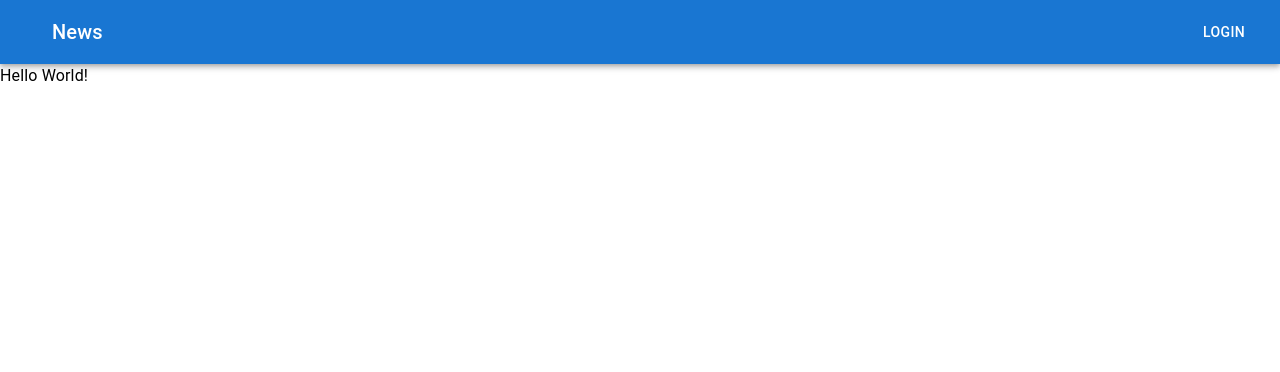
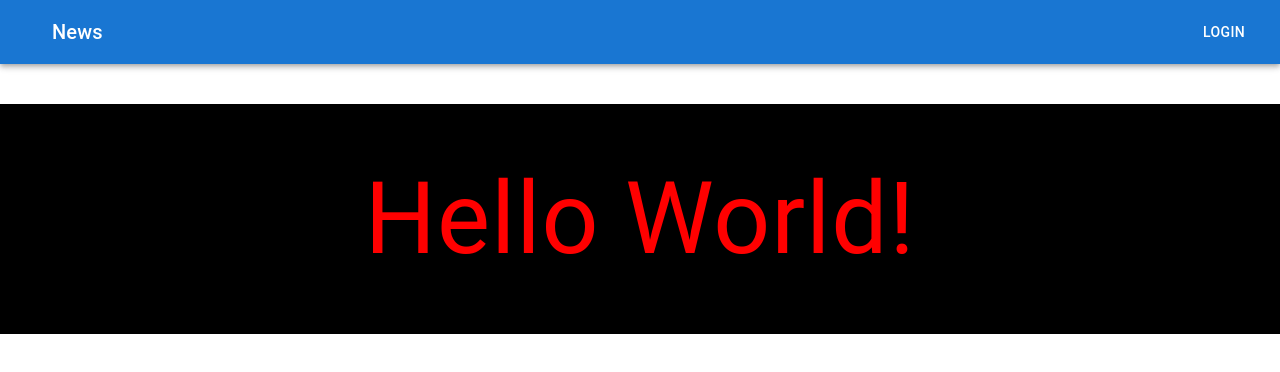
Before and after one commit to yusei53/mui-practice, a Next.js app: page /yuse in a window 1280 px wide. Shown: the top 372 px of the page. Built offline with nearby package versions, Linux system fonts and the light colour scheme.

Commit message:
cssを書いてみた

```diff
--- a/app/yuse/page.tsx
+++ b/app/yuse/page.tsx
@@ -4,7 +4,19 @@ import React from "react";
 const page = () => {
   return (
     <Box>
-      <Typography>Hello World!</Typography>
+      <Typography
+        fontSize={"100px"}
+        color={"red"}
+        bgcolor={"black"}
+        display={"flex"}
+        alignItems={"center"}
+        justifyContent={"center"}
+        // marginTop={"100px"}
+        mt={5}
+        p={5}
+      >
+        Hello World!
+      </Typography>
     </Box>
   );
 };
```
